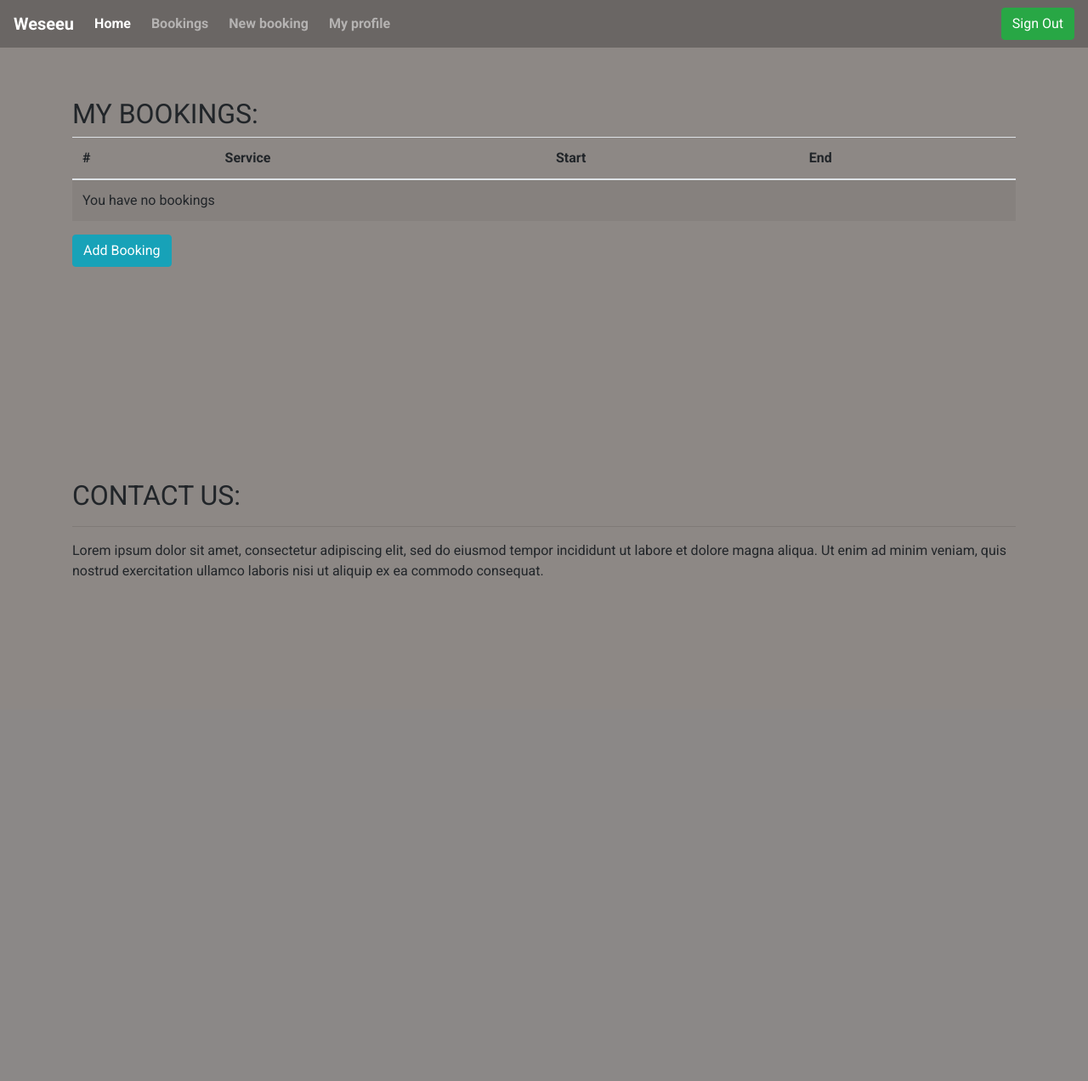
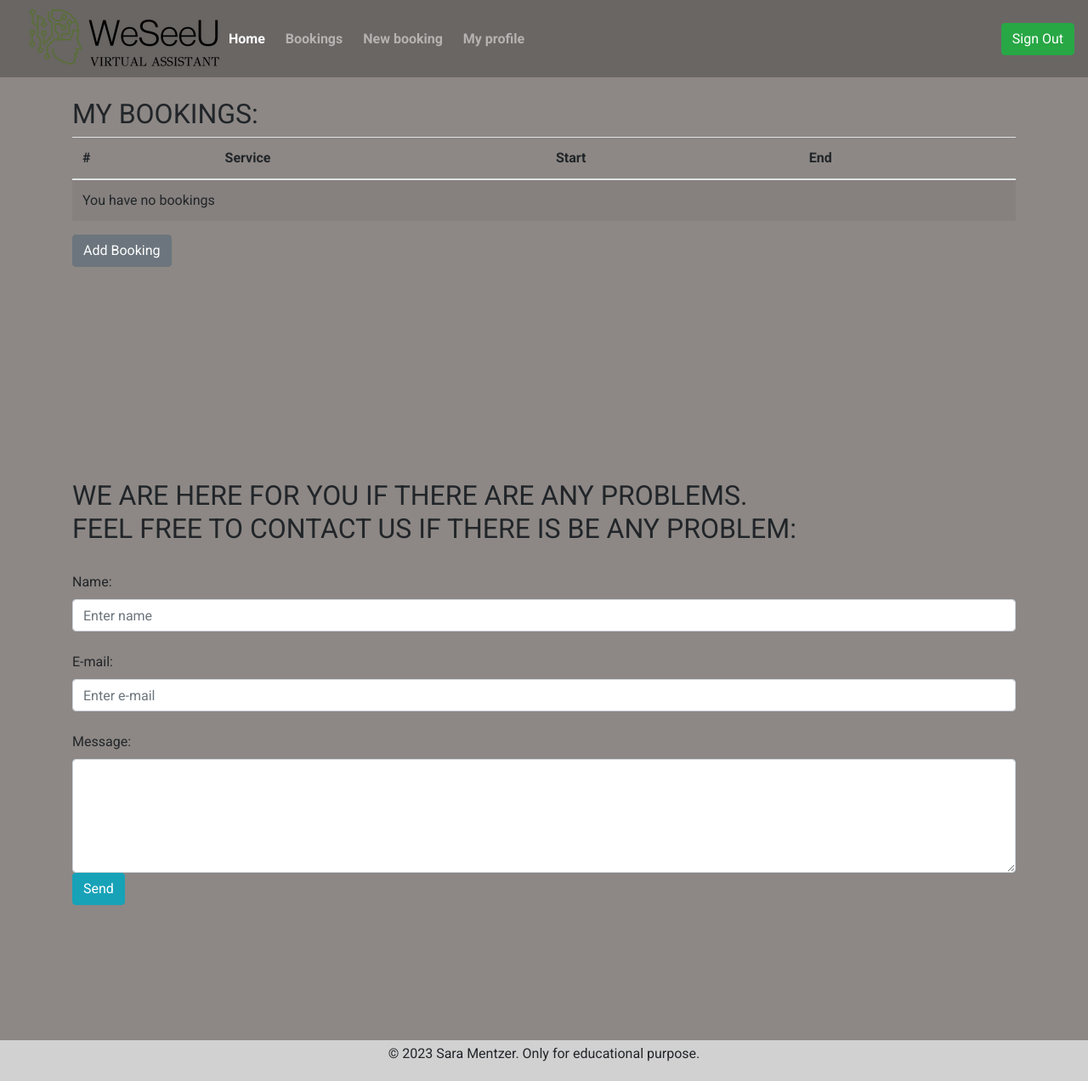
Before and after one commit to saram88/fst-weseeu, a Django app: page /booking/ in a window 1280 px wide. Shown: the whole page at 85% size. Before the commit the page ends 681 px from the top, so only its background shows below. Run offline with Django 3.2, Linux system fonts and the light colour scheme; a user stored in the database is signed in; data comes from the database, SQL or seed files in the repository; both versions use the stored data as it was after the commit.

Commit message:
set up layout on booking file

```diff
--- a/weseeu/forms.py
+++ b/weseeu/forms.py
@@ -14,6 +14,6 @@ class BookingForm(forms.ModelForm):
         fields = ['service', 'startdate', 'enddate']
 
         widgets = {
-            'start_date' : DateTimePickerInput(),
-            'end_date' : DateTimePickerInput(),
+            'startdate' : DateTimePickerInput(),
+            'enddate' : DateTimePickerInput(),
         }
--- a/weseeu/templates/weseeu/bookings.html
+++ b/weseeu/templates/weseeu/bookings.html
@@ -16,12 +16,13 @@
     <div class="container-fluid navalert-container">
 
         <nav class="navbar navbar-dark navbar-expand-sm">
-            <a href="/" class="navbar-brand">Weseeu</a>
+            <a href="/" class="navbar-brand"></a>
 
             <button class="navbar-toggler ml-auto" type="button" data-toggle="collapse" data-target="#navbarNavDropdown" aria-controls="navbarNavDropdown" aria-expanded="false" aria-label="Toggle navigation">
         <span class="navbar-toggler-icon"></span></button>
 
             <div class="collapse navbar-collapse" id="navbarNavDropdown">
+                <img src="{% static 'images/2.png' %}" alt="logo">
                 <ul class="navbar-nav mr-auto">
                     <li class="active nav-item mr-2"><a class="nav-link" href="/">Home</a></li>
                     <li class="nav-item mr-2"><a class="nav-link" href="/booking">Bookings</a></li>
@@ -81,11 +82,12 @@
                         </table>
                     </div>
                 </div>
-                <a href="/booking/add" class="btn btn-info">Add Booking</a>
+                <a href="/booking/add" class="btn btn-secondary">Add Booking</a>
             </section>
             <!-- /.Services -->
         </div>
     </div>
+
 
     <!-- Contact -->
     <div id="contact" class="container-wrapper">
@@ -93,14 +95,33 @@
             <section class="contact">
                 <div class="row">
                     <div class="col-12 page-header">
-                        <h2 class="text-uppercase">Contact us:</h2>
+                        <h2 class="text-uppercase">We are here for you if there are any problems. <br>
+                        Feel free to contact us if there is be any problem:</h2>
+                        <div class="row">
+                            <div class="col">
+                                <form id="form" name="form" method="get" action=" ">
+                                    <label for="name" class="form-label"><br>Name:</label>
+                                    <input type="text" class="form-control" name="name" id="name" placeholder="Enter name" required/>
+                                    <label for="epost" class="form-label"><br>E-mail:</label>
+                                    <input type="text" class="form-control" name="epost" id="epost" placeholder="Enter e-mail" required/>
+                                    <label for="message" class="form-label"><br>Message:</label>
+                                    <textarea class="form-control" name="message" id="message" cols="45" rows="5" ></textarea>
+                                    <input type="submit" class="btn btn-info" name="send" id="send" value="Send" />
+                                </form>
+                                <br>
+                                <div class="row">
+                                    <div class="col">
+                                        <div class="about">
+                                        </div>
+                                    </div>
+                                </div>
+                            </div>
                         <hr class="block-divider block-divider--short block-divider--white">
                     </div>
                 </div>
                 <div class="row">
                     <div class="col">
                         <div class="about">
-                            <p>Lorem ipsum dolor sit amet, consectetur adipiscing elit, sed do eiusmod tempor incididunt ut labore et dolore magna aliqua. Ut enim ad minim veniam, quis nostrud exercitation ullamco laboris nisi ut aliquip ex ea commodo consequat.</p>
                         </div>
                     </div>
                 </div>
@@ -108,5 +129,14 @@
             <!-- /.Contact -->
         </div>
     </div>
+    <footer>
+        <div class="text-center p-1" style="background-color: #D2D1D1;">
+           <p class="text-black"> © 2023 Sara Mentzer. Only for educational purpose.</p>
+           <a href="https://www.facebook.com/"><i class="fab fa-facebook-square ms-3"></i></a>
+           <a href="https://www.twitter.com/"><i class="fab fa-twitter-square ms-3"></i></a>
+           <a href="https://www.instagram.com/"><i class="fab fa-instagram-square ms-3"></i></a>
+           <a href="https://www.youtube.com/"><i class="fab fa-youtube-square ms-3"></i></a>
+    <!-- Copyright -->
+    </footer>
 </body>
 </html>
```
Also changed, not shown: weseeu/widgets.py (added, +13 -0 lines), db.sqlite3.
